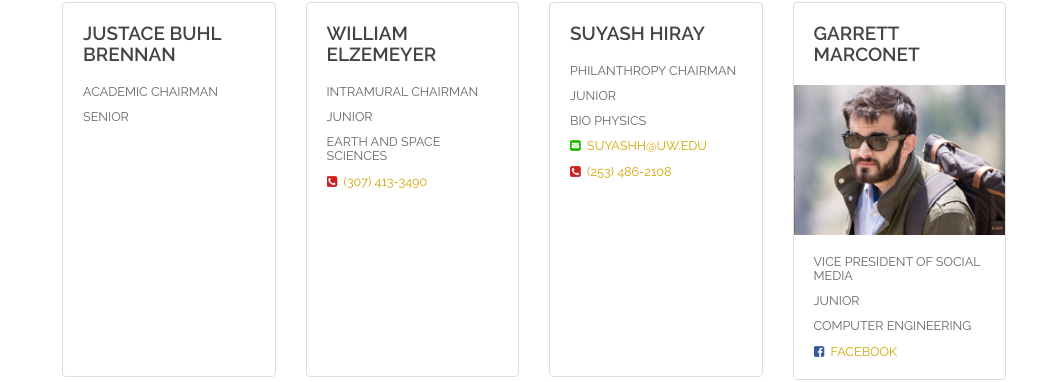
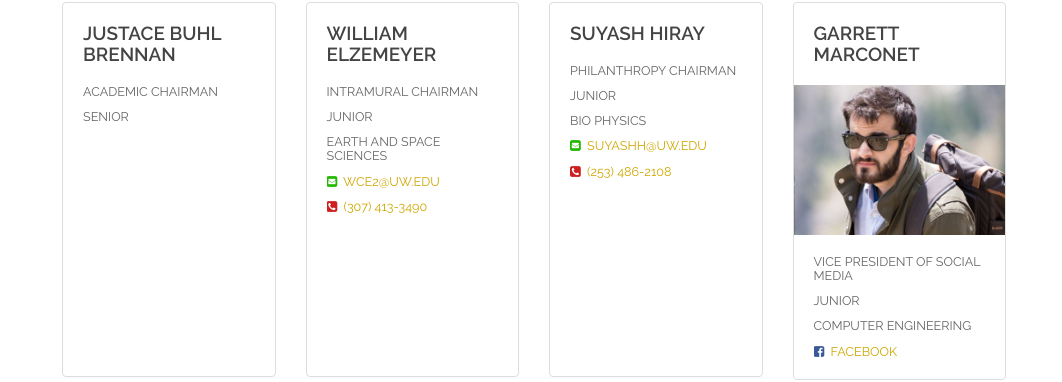
Before and after one commit to Garrett-M/acacia-web, a Jekyll site: the page built from current-members.html, in a window 1280 px wide and 900 px high, scrolled down 1232 px. Shown: the part 86-468 px from the top of the window, without its empty margins (106-1168 px from the left). Built offline with Jekyll 4.4.1, drawn with Linux system fonts in a browser that asks for light colours; nearby versions of some CDN libraries; comment, search, counter and statistics services are not loaded.

Commit message:
minor change

```diff
--- a/current-members.html
+++ b/current-members.html
@@ -58,6 +58,7 @@ officers:
         major: Earth and Space Sciences
         phone: (307) 413-3490
         phone-link: 13074133490
+        email: wce2@uw.edu
     -
         title: Philanthropy Chairman
         name: Suyash Hiray
```
